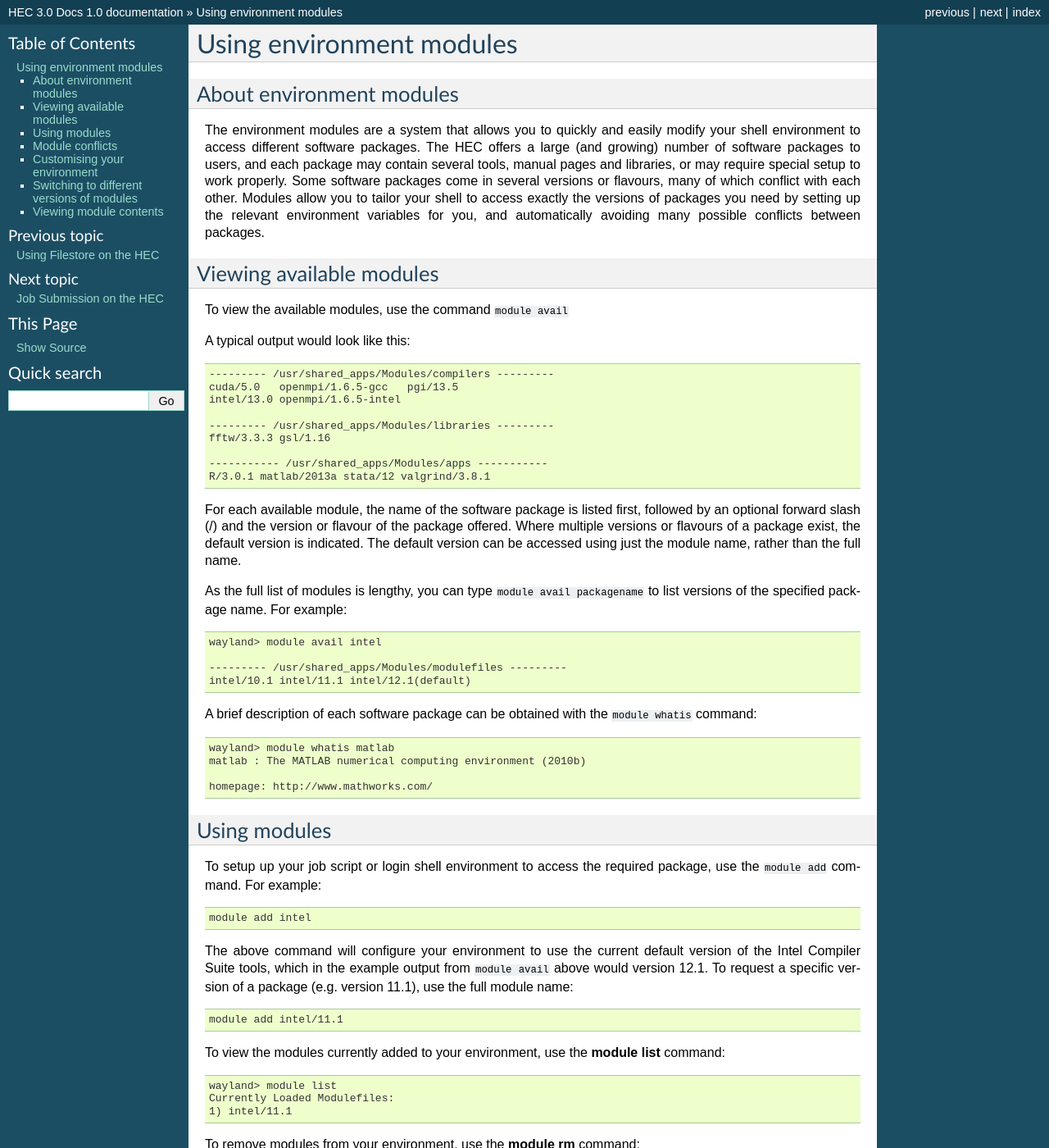
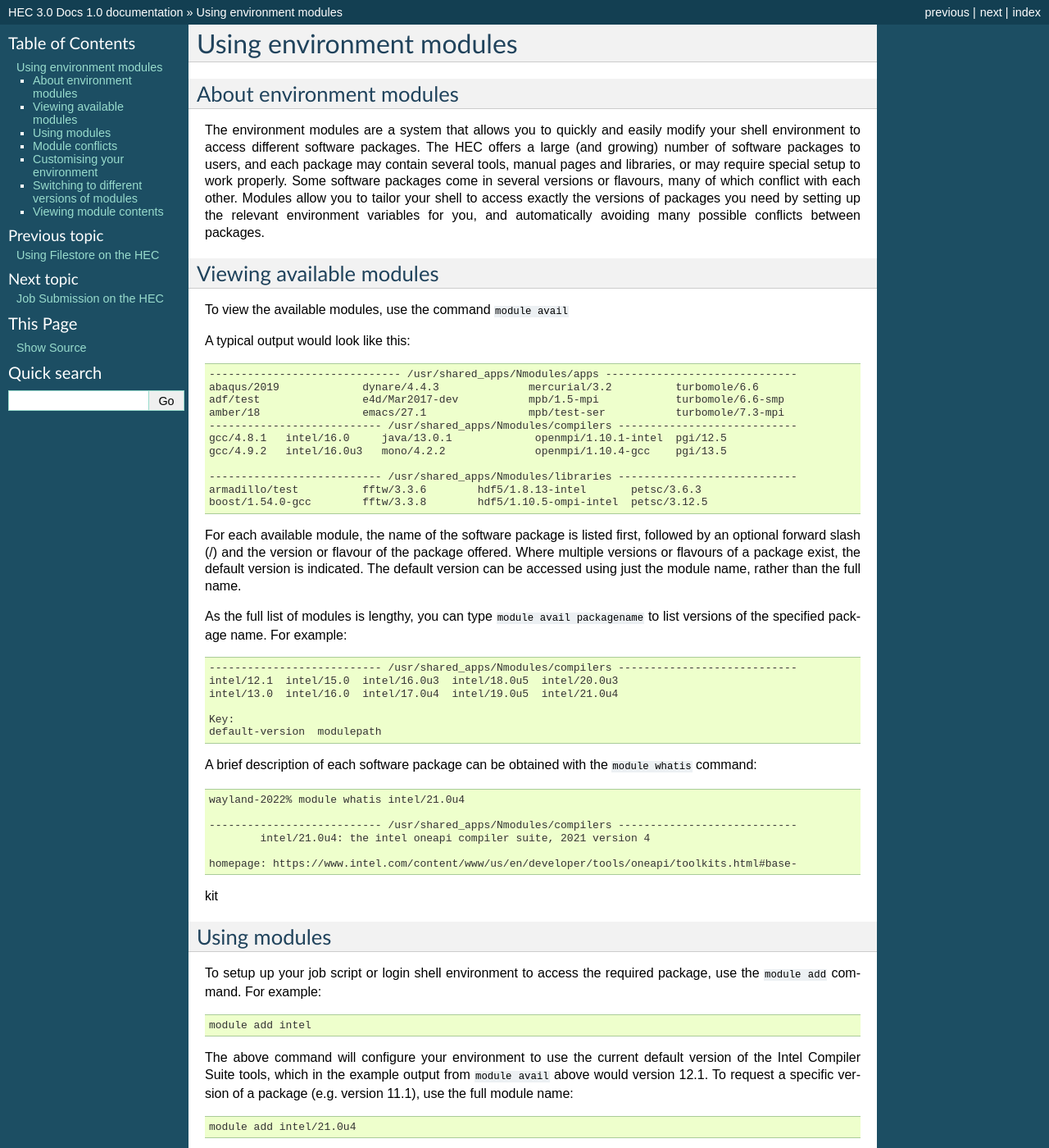
Before and after one commit to MikePacey/Lancaster-HEC, a Sphinx documentation site: the page built from docs/envmods.rst, in a window 1280 px wide and 1400 px high. Shown: the whole window at 82% size. Built offline with Sphinx 7.4.7, drawn with Linux system fonts in a browser that asks for light colours; some of the changed text lies outside the part shown.

Commit message:
basic launch page

```diff
--- a/docs/envmods.rst
+++ b/docs/envmods.rst
@@ -26,15 +26,18 @@ A typical output would look like this:
 
 .. code-block:: console
 
-  --------- /usr/shared_apps/Modules/compilers ---------
-  cuda/5.0   openmpi/1.6.5-gcc   pgi/13.5
-  intel/13.0 openmpi/1.6.5-intel
+  ------------------------------ /usr/shared_apps/Nmodules/apps ------------------------------
+  abaqus/2019             dynare/4.4.3              mercurial/3.2          turbomole/6.6
+  adf/test                e4d/Mar2017-dev           mpb/1.5-mpi            turbomole/6.6-smp
+  amber/18                emacs/27.1                mpb/test-ser           turbomole/7.3-mpi
+  --------------------------- /usr/shared_apps/Nmodules/compilers ----------------------------
+  gcc/4.8.1   intel/16.0     java/13.0.1             openmpi/1.10.1-intel  pgi/12.5
+  gcc/4.9.2   intel/16.0u3   mono/4.2.2              openmpi/1.10.4-gcc    pgi/13.5
 
-  --------- /usr/shared_apps/Modules/libraries ---------
-  fftw/3.3.3 gsl/1.16
+  --------------------------- /usr/shared_apps/Nmodules/libraries ----------------------------
+  armadillo/test          fftw/3.3.6        hdf5/1.8.13-intel       petsc/3.6.3
+  boost/1.54.0-gcc        fftw/3.3.8        hdf5/1.10.5-ompi-intel  petsc/3.12.5
 
-  ----------- /usr/shared_apps/Modules/apps -----------
-  R/3.0.1 matlab/2013a stata/12 valgrind/3.8.1
 
 For each available module, the name of the software package is listed first,
 followed by an optional forward slash (/) and the version or flavour of the
@@ -47,20 +50,25 @@ to list versions of the specified package name. For example:
 
 .. code-block:: console
 
-  wayland> module avail intel
+  --------------------------- /usr/shared_apps/Nmodules/compilers ----------------------------
+  intel/12.1  intel/15.0  intel/16.0u3  intel/18.0u5  intel/20.0u3
+  intel/13.0  intel/16.0  intel/17.0u4  intel/19.0u5  intel/21.0u4
 
-  --------- /usr/shared_apps/Modules/modulefiles ---------
-  intel/10.1 intel/11.1 intel/12.1(default)
+  Key:
+  default-version  modulepath
 
 A brief description of each software package can be obtained with the
 ``module whatis`` command:
 
 .. code-block:: console
 
-  wayland> module whatis matlab
-  matlab : The MATLAB numerical computing environment (2010b)
+  wayland-2022% module whatis intel/21.0u4
 
-  homepage: http://www.mathworks.com/
+  --------------------------- /usr/shared_apps/Nmodules/compilers ----------------------------
+          intel/21.0u4: the intel oneapi compiler suite, 2021 version 4
+
+  homepage: https://www.intel.com/content/www/us/en/developer/tools/oneapi/toolkits.html#base-
+kit
 
 Using modules
 -------------
@@ -79,22 +87,22 @@ package (e.g. version 11.1), use the full module name:
 
 .. code-block:: console
 
-  module add intel/11.1
+  module add intel/21.0u4
 
 To view the modules currently added to your environment, use the **module list** command:
 
 .. code-block:: console
 
-  wayland> module list
+  wayland-2022% module list
   Currently Loaded Modulefiles:
-  1) intel/11.1
+   1) intel/21.0u4
 
 To remove modules from your environment, use the **module rm** command:
 
 .. code-block:: console
-  wayland> module rm intel
 
-  wayland> module list
+  wayland-2022% module rm intel
+  wayland-2022% module list
   No Modulefiles Currently Loaded.
 
 Module conflicts
@@ -117,14 +125,11 @@ libraries available in your environment at any one time:
 
 .. code-block:: console
 
-  wayland> module add intel
-  wayland> module add pgi
-  pgi/11.5(15):ERROR:150: Module 'pgi/11.5' conflicts with the currently loaded module(s) 'intel/12.1'
-  pgi/11.5(15):ERROR:102: Tcl command execution failed: conflict pgi intel
-
-The first error line shows exactly which two modules generate the conflict.
-The second error message shows the general rule that triggered the warning
-message.
+  wayland-2022% module add intel
+  wayland-2022% module add pgi
+  Loading pgi/19.4
+    ERROR: Module cannot be loaded due to a conflict.
+      HINT: Might try "module unload intel/20.0u3" first.
 
 To resolve a conflict simply remove the currently loaded conflicting module
 before adding the new one.
@@ -147,17 +152,17 @@ simply use module switch instead:
 
 .. code-block:: console
 
-  % module add pgi/6.2-64-bit
+  wayland-2022% module add intel/21.0u4
 
-  % module list
+  wayland-2022% module list
   Currently Loaded Modulefiles:
-  1) pgi/6.2-64-bit
+   1) intel/21.0u4
 
-  % module switch pgi/6.2-32-bit
+  wayland-2022% module switch intel/19.0u5
 
-  % module list
+  wayland-2022% module list
   Currently Loaded Modulefiles:
-  1) pgi/6.2-32-bit
+   1) intel/19.0u5
 
 Viewing module contents
 -----------------------
@@ -167,13 +172,15 @@ use the command ``module show``. For example:
 
 .. code-block:: console
 
-  > module show R/2.11.1
-  -----------------------------------------------
-  /usr/shared_apps/Modules/modulefiles/R/2.11.1:
+  wayland-2022% module show ImageMagick/7.0.9
+  -------------------------------------------------------------------
+  /usr/shared_apps/Nmodules/apps/ImageMagick/7.0.9:
 
-  module-whatis the R stats package version 2.11.1
+  module-whatis   {The ImageMagick image editting package
 
-  homepage: http://cran.r-project.org/
-  conflict R
-  prepend-path PATH /usr/shared_apps/packages/R-2.11.1/bin
-  prepend-path LD_LIBRARY_PATH /usr/shared_apps/packages/R-2.11.1/lib64/R/lib
+  homepage: https://imagemagick.org//}
+  setenv          IM_HOME /usr/shared_apps/packages/ImageMagick-7.0.9-14
+  prepend-path    PATH /usr/shared_apps/packages/ImageMagick-7.0.9-14/bin
+  prepend-path    MANPATH /usr/shared_apps/packages/ImageMagick-7.0.9-14/share/man
+  prepend-path    LD_LIRBARY_PATH /usr/shared_apps/packages/ImageMagick-7.0.9-14/lib
+  -------------------------------------------------------------------
--- a/docs/monitoring.rst
+++ b/docs/monitoring.rst
@@ -158,7 +158,7 @@ The email will contain a summary of the resources used by your job:
   Email notification for job arrays
 
 Mail notification for job arrays
---------------------------------
+~~~~~~~~~~~~~~~~~~~~~~~~~~~~~~~~
 
 When applied to :doc:`job arrays</jobarrays>`, the mailback option would result in a
 notification for every completed array element - so a 10,000 element
```
